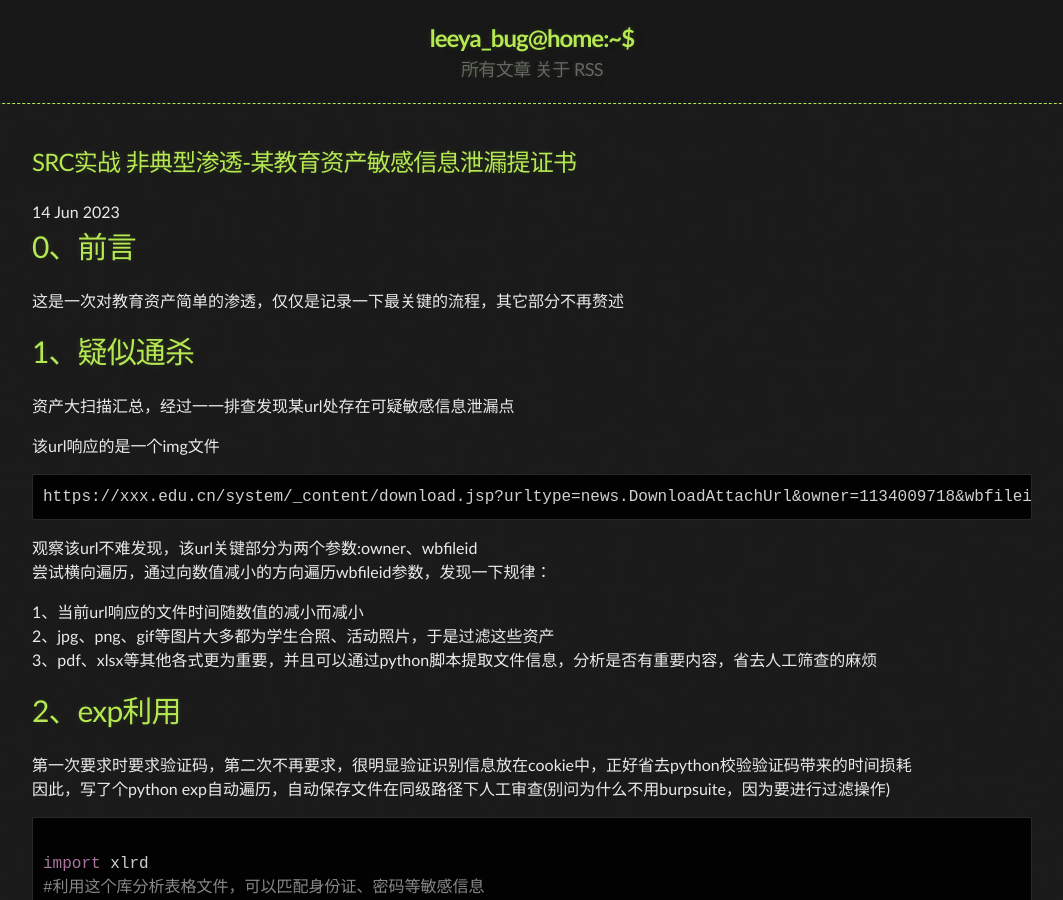
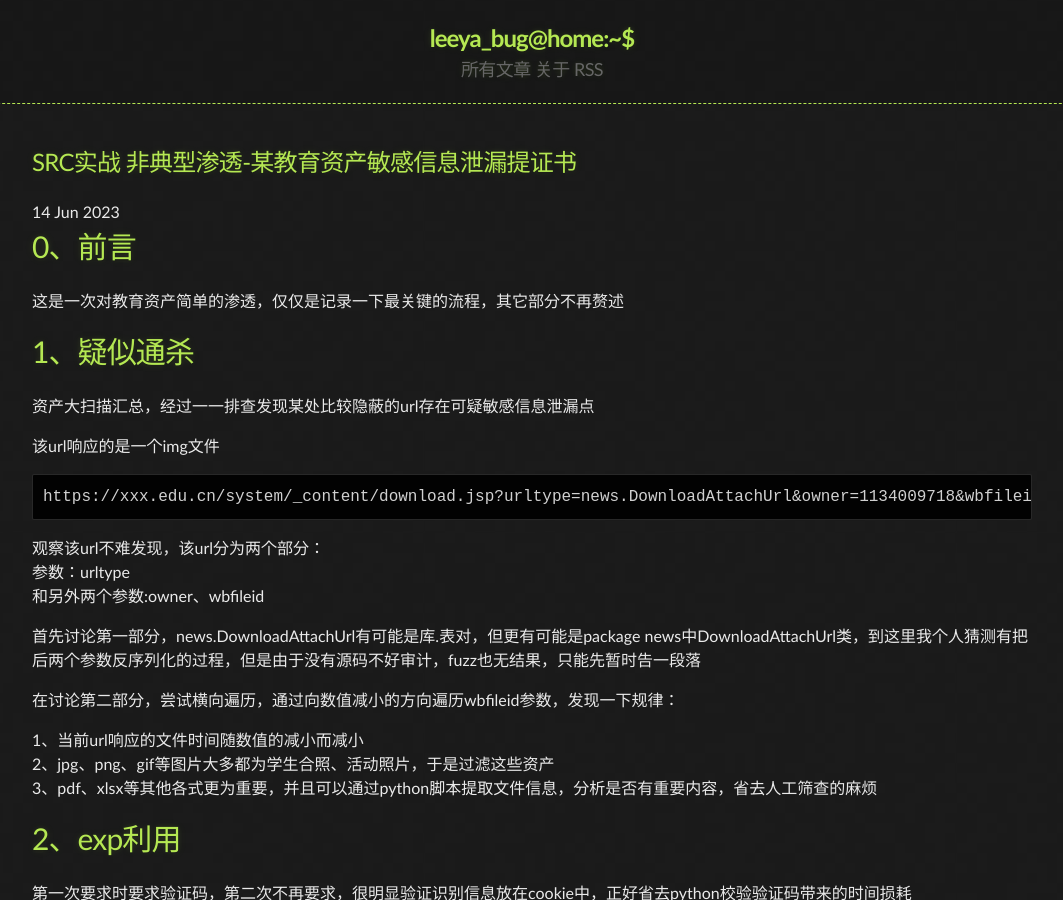
Before and after one commit to Leeyangee/leeyangee.github.io, a Jekyll site: the page built from _posts/2023-06-14-SRC实战 非典型渗透-某教育资产敏感信息泄漏提证书.md, in a window 1280 px wide and 900 px high. Shown: the whole window, without its empty margins (108-1171 px from the left). Built offline with Jekyll 4.4.1, drawn with Linux system fonts in a browser that asks for light colours.

Commit message:
Update 2023-06-14-SRC实战 非典型渗透-某教育资产敏感信息泄漏提证书.md

````diff
--- a/_posts/2023-06-14-SRC实战 非典型渗透-某教育资产敏感信息泄漏提证书.md
+++ b/_posts/2023-06-14-SRC实战 非典型渗透-某教育资产敏感信息泄漏提证书.md
@@ -9,14 +9,19 @@ published: true
 
 # [](#header-1)1、疑似通杀
 
-资产大扫描汇总，经过一一排查发现某url处存在可疑敏感信息泄漏点
+资产大扫描汇总，经过一一排查发现某处比较隐蔽的url存在可疑敏感信息泄漏点
 
 该url响应的是一个img文件
 ```
 https://xxx.edu.cn/system/_content/download.jsp?urltype=news.DownloadAttachUrl&owner=1134009718&wbfileid=712323
 ```
-观察该url不难发现，该url关键部分为两个参数:owner、wbfileid
-尝试横向遍历，通过向数值减小的方向遍历wbfileid参数，发现一下规律：
+观察该url不难发现，该url分为两个部分：
+参数：urltype
+和另外两个参数:owner、wbfileid
+
+首先讨论第一部分，news.DownloadAttachUrl有可能是库.表对，但更有可能是package news中DownloadAttachUrl类，到这里我个人猜测有把后两个参数反序列化的过程，但是由于没有源码不好审计，fuzz也无结果，只能先暂时告一段落
+
+在讨论第二部分，尝试横向遍历，通过向数值减小的方向遍历wbfileid参数，发现一下规律：
 
 1、当前url响应的文件时间随数值的减小而减小
 2、jpg、png、gif等图片大多都为学生合照、活动照片，于是过滤这些资产
````
